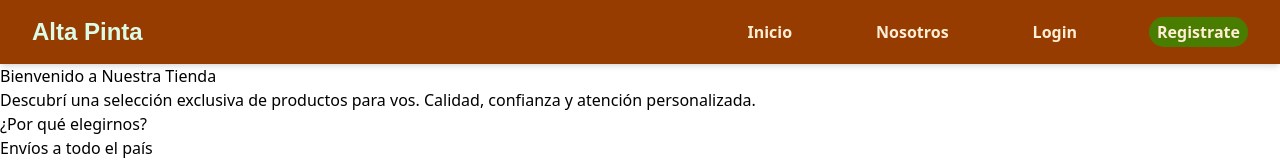
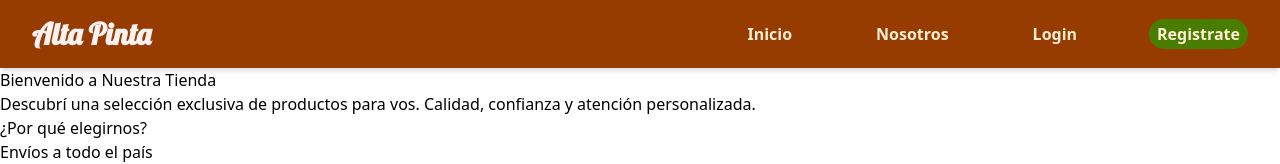
Before and after one commit to Santiago-Laterra/base-proyecto-999198242-master, a React (Vite) app: page / in a window 1280 px wide. Shown: the top 164 px of the page. Built offline with nearby package versions, Linux system fonts and the light colour scheme; no server answers.

Commit message:
change:tipografia del Logo

```diff
--- a/index.html
+++ b/index.html
@@ -6,6 +6,7 @@
   <link rel="icon" type="image/svg+xml" href="/vite.svg" />
   <meta name="viewport" content="width=device-width, initial-scale=1.0" />
   <link href="/src/style.css" rel="stylesheet">
+  <link href="https://fonts.googleapis.com/css2?family=Lobster&display=swap" rel="stylesheet">
   <title>Tienda virtual | UTN</title>
 </head>
 
--- a/src/components/Header.jsx
+++ b/src/components/Header.jsx
@@ -13,7 +13,7 @@ const Header = () => {
     <header className="bg-amber-800 shadow-md">
       <div className="flex items-center justify-between px-8 py-4">
         <div>
-          <span style={{ fontFamily: "'Bestlight', sans-serif" }} className="text-2xl text-green-100 font-extrabold">Alta Pinta</span>
+          <span style={{ fontFamily: "'Lobster', cursive" }} className="text-3xl text-red-50 font-extrabold">Alta Pinta</span>
         </div>
         {/* Botón hamburguesa*/}
         <button className="md:hidden text-white focus:outline-none"
```
